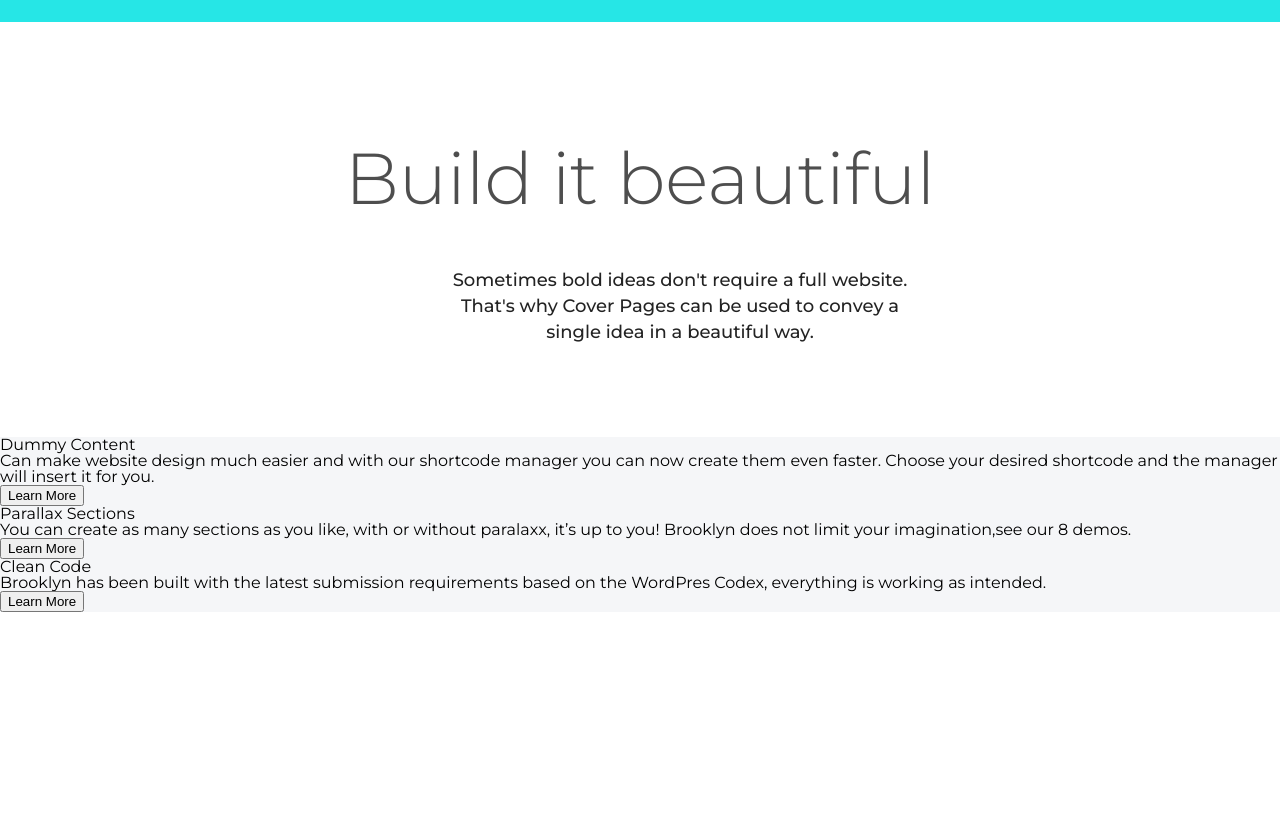
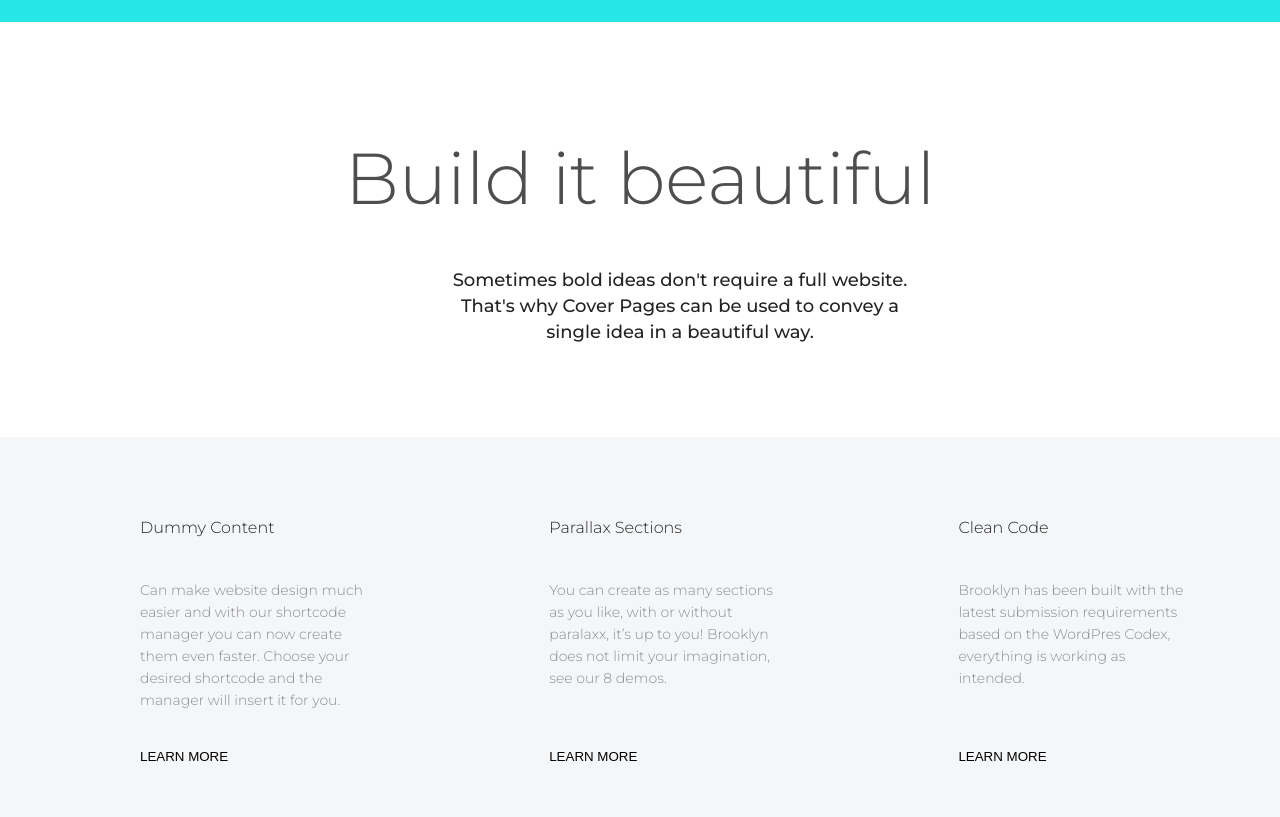
Before and after one commit to gerry-land/startproject, a website: page app/index.html in a window 1280 px wide. Shown: the part 1898-2715 px from the top of the page. Before the commit the page ends 2510 px from the top, so only its background shows below. Drawn offline with nearby package versions, Linux system fonts and the light colour scheme; files that its build step writes are made by us from their sources.

Commit message:
section-fife end

```diff
--- a/app/htmlChunks/fife-section.html
+++ b/app/htmlChunks/fife-section.html
@@ -6,11 +6,11 @@
 </div>
 <div class="item">
     <h2 class="title">Parallax Sections</h2>
-    <p class="description">You can create as many sections as you like, with or without paralaxx, it’s up to you! Brooklyn does not limit your imagination,see our 8 demos.</p>
+    <p class="description">You can create as many sections as you like, with or without paralaxx, it’s up to you! Brooklyn does not limit your imagination, <br> see our 8 demos.</p>
     <button class="button">Learn More</button>
 </div>
 <div class="item">
-    <h2 class="title">Clean Code<h2>
+    <h2 class="title">Clean Code</h2>
     <p class="description">Brooklyn has been built with the latest submission requirements based on the WordPres Codex, everything is working as intended.</p>
     <button class="button">Learn More</button>
 </div>
--- a/app/scss/section/fife-section.scss
+++ b/app/scss/section/fife-section.scss
@@ -1,18 +1,40 @@
 .fife-section {
     background: #f5f6f8;
+    height: 415px;
+    width: 100%;
 
     & > .item {
+        display: inline-block;
+        padding: 80 30 50 140px;
 
         & > .title {
-
+        margin-bottom: 40px;
+        width: 230px;
+        font-size: 16px;
+        font-weight: 300;
+        line-height: 22px;
+        color: #232323;
         }
 
         & > .description {
-
+        color: #232323;
+        width: 235px;
+        height: 130px;
+        font-size: 14px;
+        font-weight: 300;
+        line-height: 22px;
+        opacity: 0.5;
         }
 
         & > .button {
-
+        width: 100px;
+        text-align: left;
+        background: none;
+        border: none;
+        padding: 0;
+        margin-top: 40px;
+        text-transform: uppercase;
+        cursor: pointer;
         }
     }
 }
```
